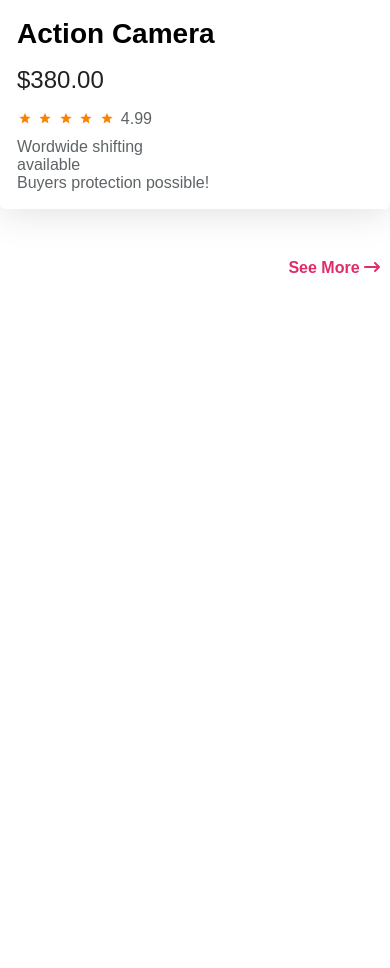
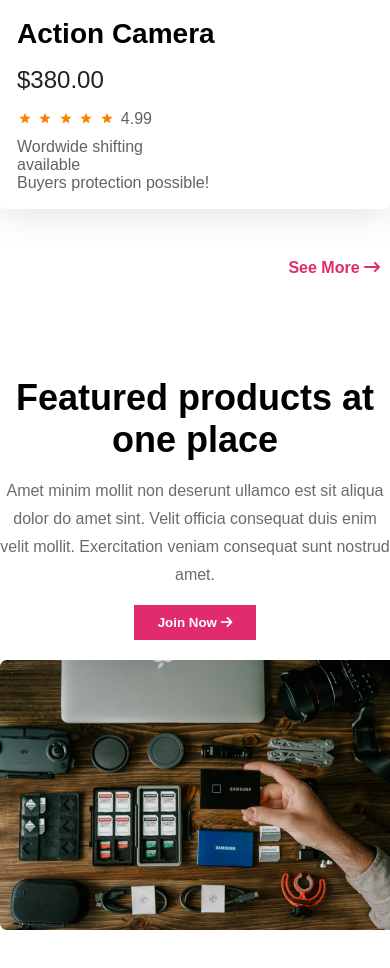
Before and after one commit to Sultanmia22/influencer-gear, a plain HTML site: page index.html in a window 390 px wide. Shown: the part 5978-6946 px from the top of the page. Before the commit the page ends 6255 px from the top, so only its background shows below. Drawn offline with Linux system fonts and the light colour scheme.

Commit message:
added feature section with  responsive

```diff
--- a/index.html
+++ b/index.html
@@ -319,7 +319,14 @@
 
       <!--! Feature Section Start -->
       <section class="feature-section">
-
+        <div class="feature-image">
+          <img src="./images/gear.png" alt="">
+        </div>
+        <div class="feature-text">
+          <h2 class="feature-title">Featured products at one place</h2>
+          <p class="feature-description">Amet minim mollit non deserunt ullamco est sit aliqua dolor do amet sint. Velit officia consequat duis enim velit mollit. Exercitation veniam consequat sunt nostrud amet.</p>
+          <button class="feature-btn"><a href="#">Join Now</a> <i class="fa-solid fa-arrow-right"></i> </button>
+        </div>
       </section>
     </main>
   </body>
--- a/style/style.css
+++ b/style/style.css
@@ -176,6 +176,47 @@ body{
     padding-right: 25px;
 }
 
+/*! Feature section */
+.feature-section{
+    max-width: 1210px;
+    margin: 100px auto;
+    display: flex;
+    align-items: center;
+    justify-content: space-between;
+}
+
+.feature-image{
+    width: 400px;
+}
+.feature-text{
+    width:610px;
+}
+
+.feature-title{
+    font-size: 2.25rem;
+    font-weight: bold;
+}
+
+.feature-description{
+    margin: 16px 0;
+    width: 501px;
+    color: rgba(108, 108, 108, 1);
+    line-height: 28px;
+}
+
+.feature-btn a{
+    text-decoration: none;
+    font-weight: bold;
+    color:white;
+}
+
+.feature-btn {
+   padding: 10px 24px;
+   border: none;
+   color: white;
+   background-color: var(--primary-background);
+}
+
 /* Responsive style  */
 
 /*! mobile responsive style */
@@ -222,4 +263,23 @@ body{
     .see-more{
         padding-right:10px;
     }
+
+    /*! frature section */
+    .feature-section{
+        flex-direction: column-reverse;
+        text-align: center;
+    }
+    .feature-image{
+        width: 100%;
+    }
+    .feature-text{
+        width: 100%;
+    }
+
+    .feature-btn {
+       margin-bottom: 20px;
+    }
+    .feature-description{
+        width: 100%;
+    }
 }
```
